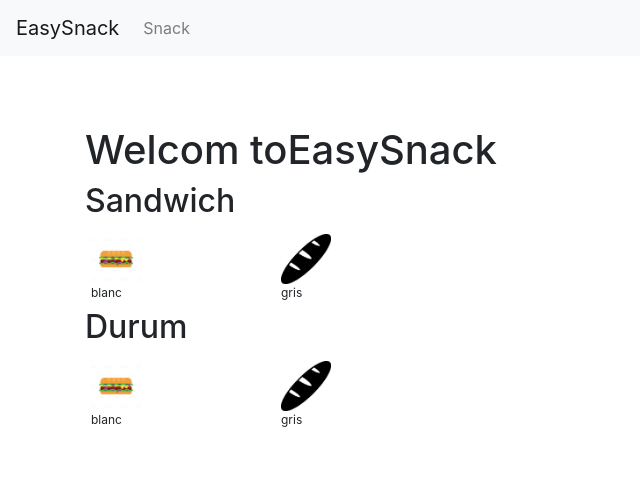
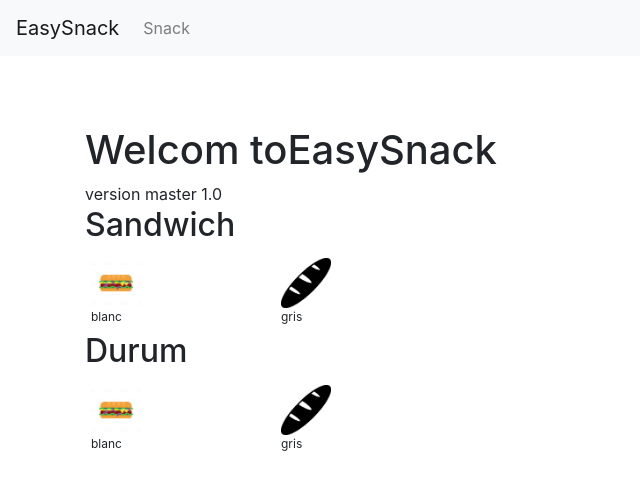
Before and after one commit to abodojana/easySnack, an Angular app: page / in a window 1280 px wide. Shown: the top 490 px of the page, without its empty margins (0-640 px from the left). Built offline with nearby package versions, Linux system fonts and the light colour scheme.

Commit message:
Master 1.0

```diff
--- a/src/app/app.component.html
+++ b/src/app/app.component.html
@@ -1,5 +1,6 @@
 <es-menu></es-menu>
 <div class="container" style="margin-top: 70px;">
   <h1>Welcom toEasySnack</h1>
+  version master 1.0
   <es-menu-bouffes></es-menu-bouffes>
 </div>
```
